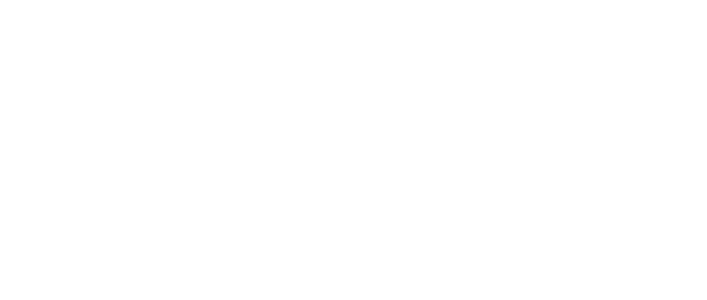
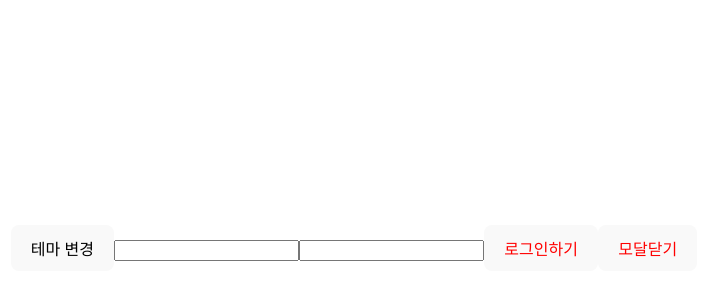
Before and after one commit to 5th-asac/react-tutoral, a React (Vite) app: page / in a window 1280 px wide. Shown: the part 152-452 px from the top of the page, without its empty margins (286-993 px from the left). Built offline with nearby package versions, Linux system fonts and the light colour scheme.

Commit message:
실습 20. Context 를 활용한 매우 복잡한 Modal 만들기

```diff
--- a/src/App.jsx
+++ b/src/App.jsx
@@ -1,8 +1,128 @@
-import { useState } from "react";
-import "./App.css";
+import { useState, createContext, useContext } from 'react'
+import './App.css'
+
+// 3. Consumer
+
+function ButtonComponent() {
+  const { show, hide } = useContext(ModalContext)
+  // 조건 : Context.Consumer
+  const { theme } = useContext(ThemeContext)
+  console.log('Button Input')
+  return (
+    <>
+      <button
+        style={{ color: theme }}
+        onClick={() => show({ title: '로그인 성공', desc: '와 축ㅎ해요', confirmButton: '확인' })}
+      >
+        로그인하기
+      </button>
+      <button style={{ color: theme }} onClick={() => hide() }>
+        모달닫기
+      </button>
+    </>
+  )
+}
+
+function PasswordInputComponent() {
+  // 조건 : useContext
+  const { theme } = useContext(ThemeContext)
+  console.log('Password Input')
+  return <input type='password' style={{ color: theme }} />
+}
+
+function IdInputComponent() {
+  // 조건 : useContext
+  const { theme } = useContext(ThemeContext)
+  console.log('Id Input')
+  return <input type='text' style={{ color: theme }} />
+}
+
+function LoginComponent() {
+  return (
+    <>
+      <IdInputComponent />
+      <PasswordInputComponent />
+      <ButtonComponent />
+    </>
+  )
+}
+
+const ThemeContext = createContext({ theme: 'red', setTheme: () => {} })
+
+function ThemeContextProvider({ children }) {
+  const [theme, setTheme] = useState('red')
+  return <ThemeContext.Provider value={{ theme, setTheme }}>{children}</ThemeContext.Provider>
+}
+
+function Header() {
+  return (
+    <>
+      <button>테마 변경</button>
+    </>
+  )
+}
+
+function Modal({
+  title, desc, confirmButton, cancelButton, onCancel
+}) {
+  const modalstyle = { position: 'fixed', top: 130, left: 230, height: 300, width: 300, border: 'solid 2px white', backgroundColor: 'white', color: 'black' }
+
+  return <div style={modalstyle}>
+    <h3>{title}</h3>
+    <div>{desc}</div>
+    {confirmButton !== undefined && confirmButton !== '' && <button onClick={onCancel}>{confirmButton}</button>}
+    {cancelButton !== undefined && cancelButton !== '' && <button onClick={onCancel}>{cancelButton}</button>}
+  </div>
+}
+
+const ModalContext = createContext({
+  show: () => {},
+  hide: () => {},
+})
+
+function ModalContextProvider({ children }) {
+  const [show, setShow] = useState({
+    show: false,
+    title: '',
+    desc: '',
+    confirmButton: '',
+    cancelButton: '',
+  })
+
+  return (
+    <ModalContext.Provider value={{
+      show: (params) => {
+        setShow({ ...params, show: true })
+      },
+      hide: () => {
+        setShow({ show: false })
+      },
+    }}>
+      {children}
+      {show.show &&
+        <Modal
+          title={show.title}
+          desc={show.desc}
+          confirmButton={show.confirmButton}
+          cancelButton={show.cancelButton}
+          onCancel={() => setShow({ show: false })}
+        />
+      }
+    </ModalContext.Provider>
+  )
+}
 
 function App() {
-  return <></>;
+  return (
+    <>
+      <ThemeContextProvider>
+        <ModalContextProvider>
+          <Header />
+          <LoginComponent />
+        </ModalContextProvider>
+      </ThemeContextProvider>
+    </>
+  )
 }
 
-export default App;
+export default App
```
